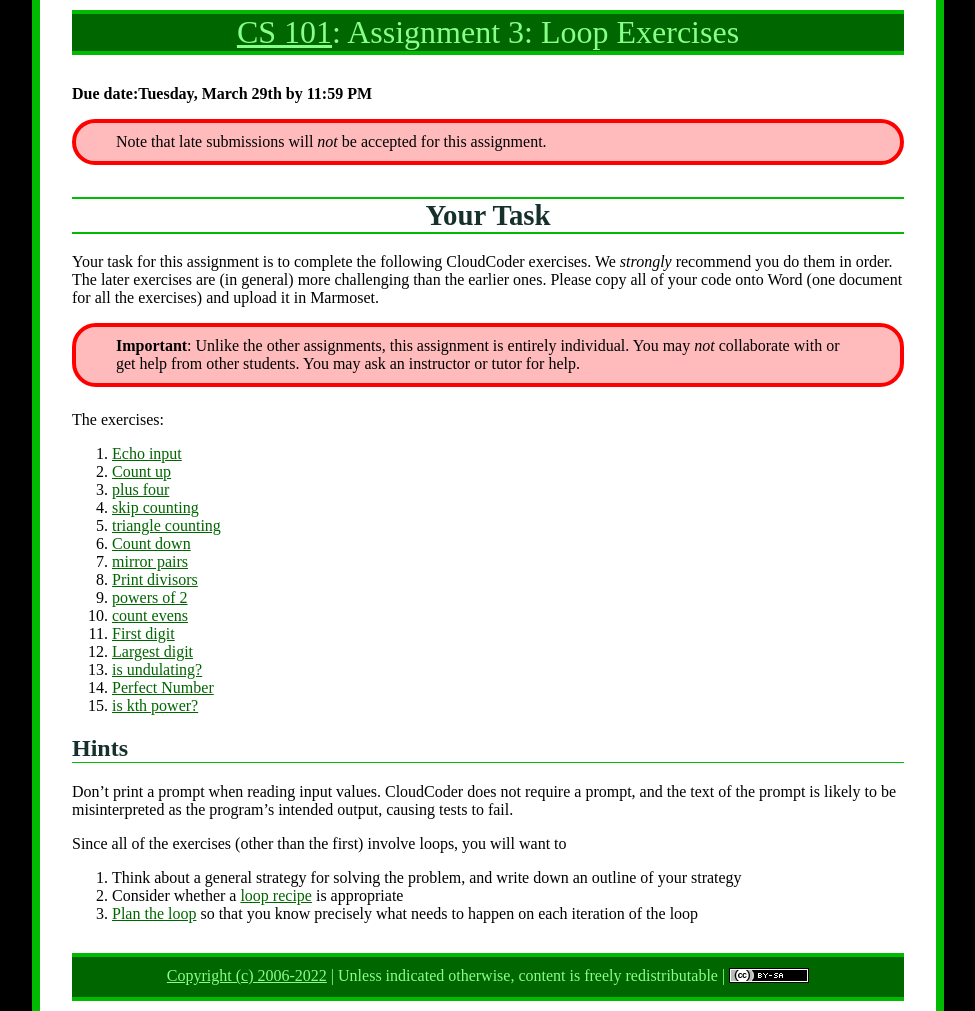
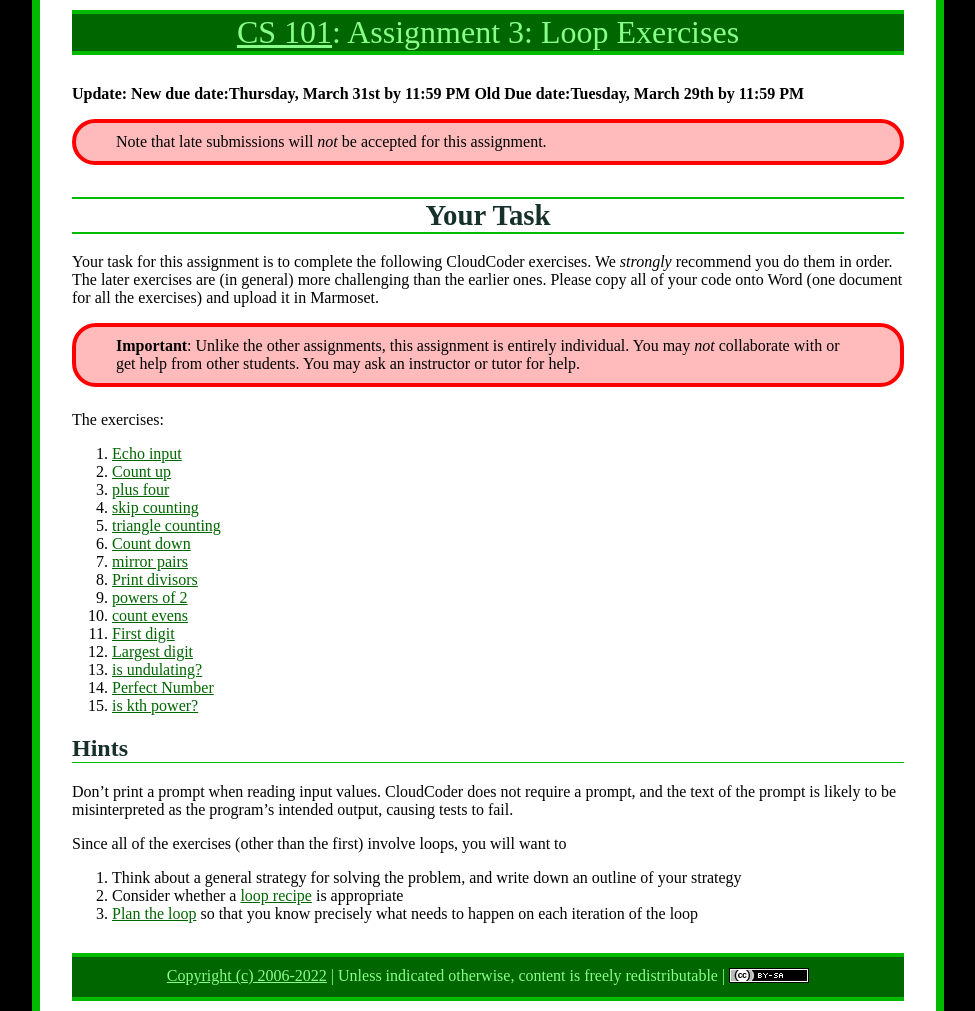
Before and after one commit to ycpcs/cs101-spring2022, a Jekyll site: the page built from assign/assign03.md, in a window 1280 px wide. Shown: the whole page, without its empty margins (152-1127 px from the left). Built offline with Jekyll 4.4.1, drawn with Linux system fonts in a browser that asks for light colours.

Commit message:
extended the deadline for assign03

```diff
--- a/assign/assign03.md
+++ b/assign/assign03.md
@@ -2,8 +2,9 @@
 layout: default
 title: "Assignment 3: Loop Exercises"
 ---
+**Update: New due date:Thursday, March 31st by 11:59 PM**
+**Old Due date:Tuesday, March 29th by 11:59 PM**
 
-**Due date:Tuesday, March 29th by 11:59 PM**
 
 <div class="callout">
 Note that late submissions will <em>not</em> be accepted for this assignment.
```
Also changed, not shown: assign/index.md (+1 -1 lines).
